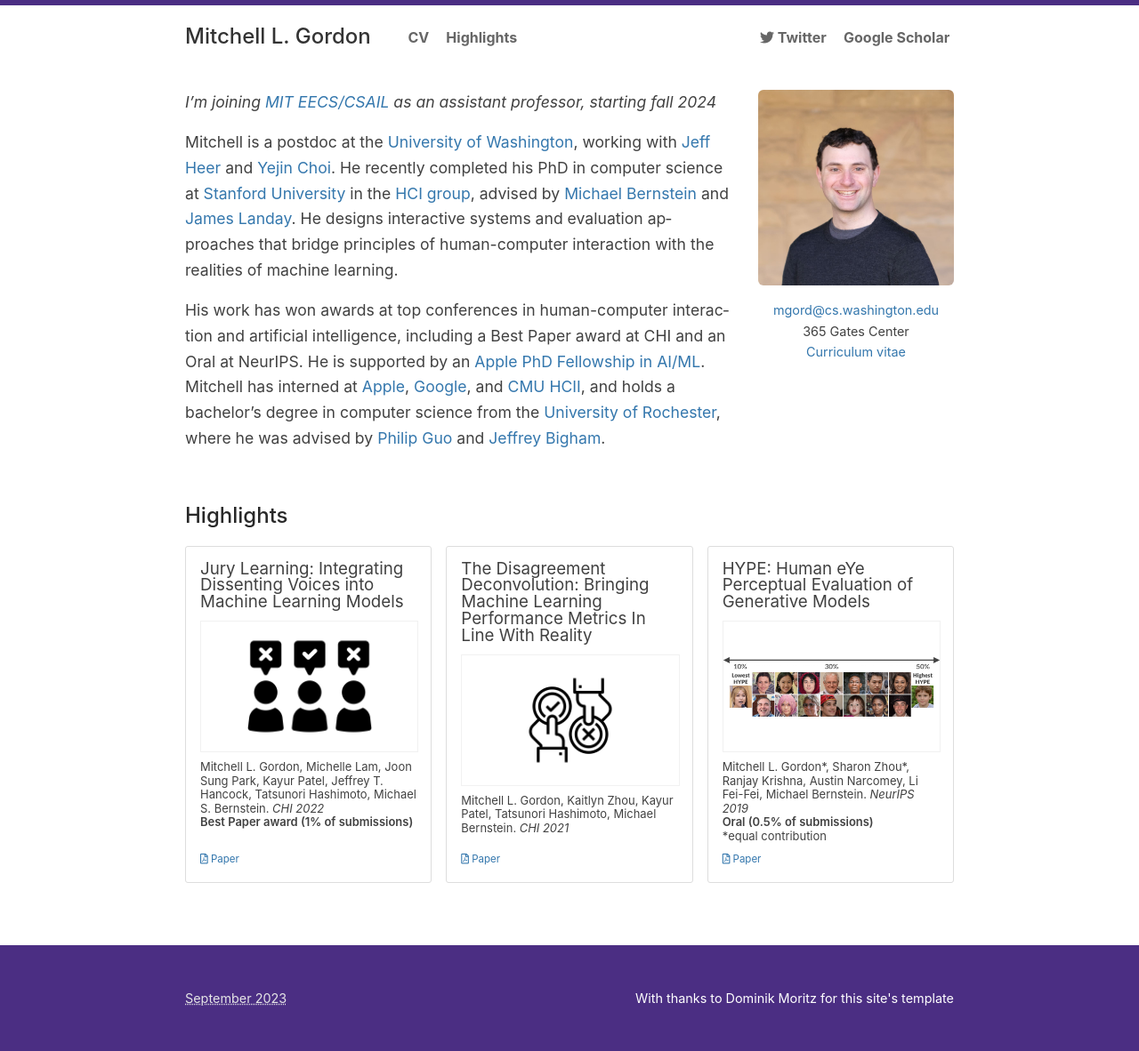
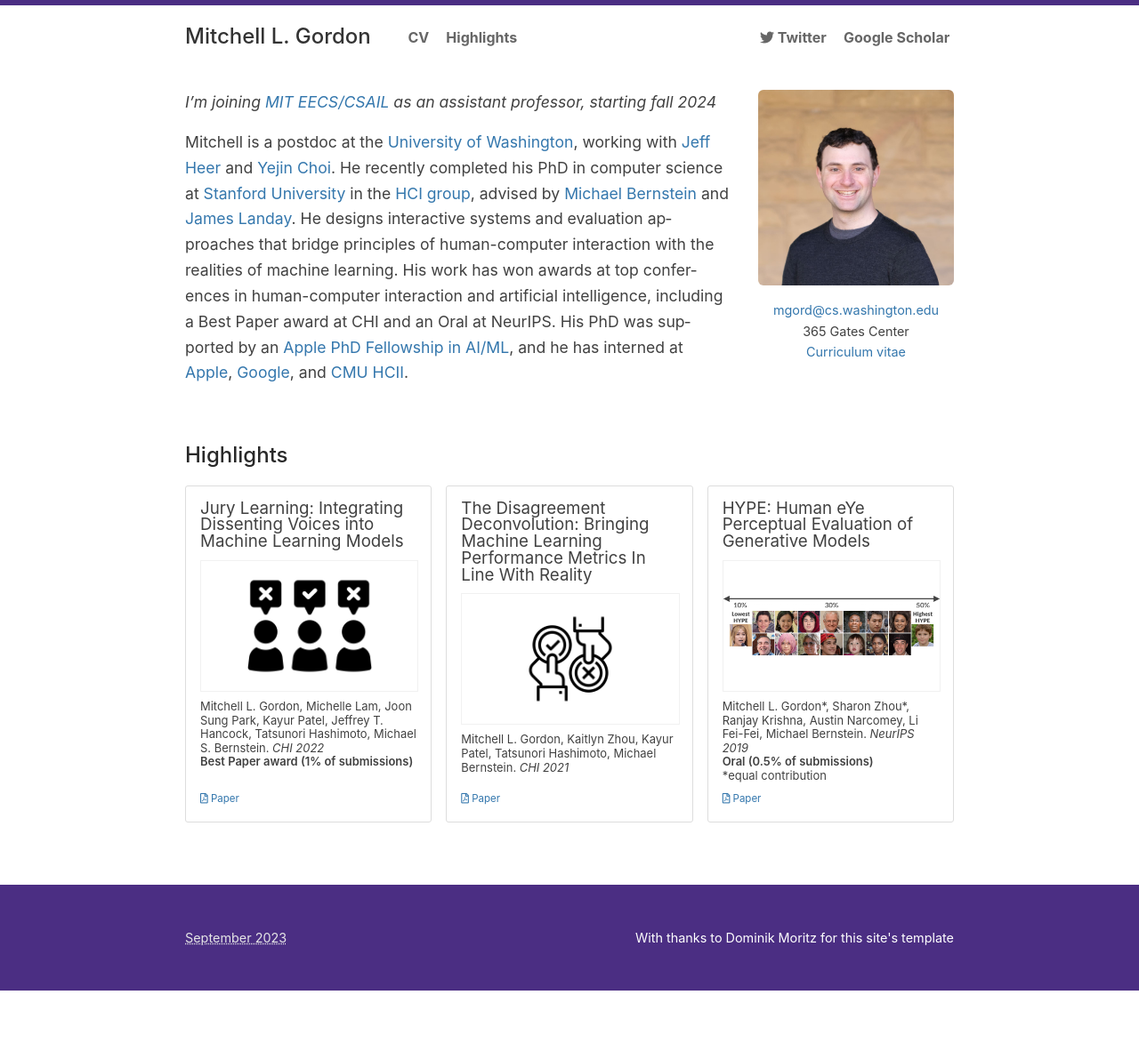
Before and after one commit to mitchellg/mitchellg.github.io, a Jekyll site: the page built from index.md, in a window 1280 px wide. Shown: the whole page at 89% size. Built offline with Jekyll 4.4.1, drawn with Linux system fonts in a browser that asks for light colours; a style sheet for code colours, icons or effects is not loaded; after the commit the page ends 1114 px from its top, so only the background shows below that.

Commit message:
Update index.md

```diff
--- a/index.md
+++ b/index.md
@@ -11,9 +11,7 @@ class: home
 <div class="intro" markdown="1">
 *I'm joining [MIT EECS/CSAIL](https://www.eecs.mit.edu/) as an assistant professor, starting fall 2024*
 
-Mitchell is a postdoc at the [University of Washington](https://www.cs.washington.edu/), working with [Jeff Heer](https://homes.cs.washington.edu/~jheer/) and [Yejin Choi](https://homes.cs.washington.edu/~yejin/). He recently completed his PhD in computer science at [Stanford University](http://www.stanford.edu/) in the [HCI group](http://hci.stanford.edu/), advised by [Michael Bernstein](https://hci.stanford.edu/msb/) and [James Landay](https://www.landay.org/). He designs interactive systems and evaluation approaches that bridge principles of human-computer interaction with the realities of machine learning.
-
-His work has won awards at top conferences in human-computer interaction and artificial intelligence, including a Best Paper award at CHI and an Oral at NeurIPS. He is supported by an [Apple PhD Fellowship in AI/ML](https://machinelearning.apple.com/updates/introducing-apple-scholars-aiml). Mitchell has interned at [Apple](http://apple.com/), [Google](http://apple.com/), and [CMU HCII](http://www.hcii.cmu.edu/), and holds a bachelor's degree in computer science from the [University of Rochester](http://www.rochester.edu/), where he was advised by [Philip Guo](https://pg.ucsd.edu/) and [Jeffrey Bigham](https://www.cs.cmu.edu/~jbigham/).
+Mitchell is a postdoc at the [University of Washington](https://www.cs.washington.edu/), working with [Jeff Heer](https://homes.cs.washington.edu/~jheer/) and [Yejin Choi](https://homes.cs.washington.edu/~yejin/). He recently completed his PhD in computer science at [Stanford University](http://www.stanford.edu/) in the [HCI group](http://hci.stanford.edu/), advised by [Michael Bernstein](https://hci.stanford.edu/msb/) and [James Landay](https://www.landay.org/). He designs interactive systems and evaluation approaches that bridge principles of human-computer interaction with the realities of machine learning. His work has won awards at top conferences in human-computer interaction and artificial intelligence, including a Best Paper award at CHI and an Oral at NeurIPS. His PhD was supported by an [Apple PhD Fellowship in AI/ML](https://machinelearning.apple.com/updates/introducing-apple-scholars-aiml), and he has interned at [Apple](http://apple.com/), [Google](http://apple.com/), and [CMU HCII](http://www.hcii.cmu.edu/).
 </div>
 
 <div class="me" markdown="1">
```
